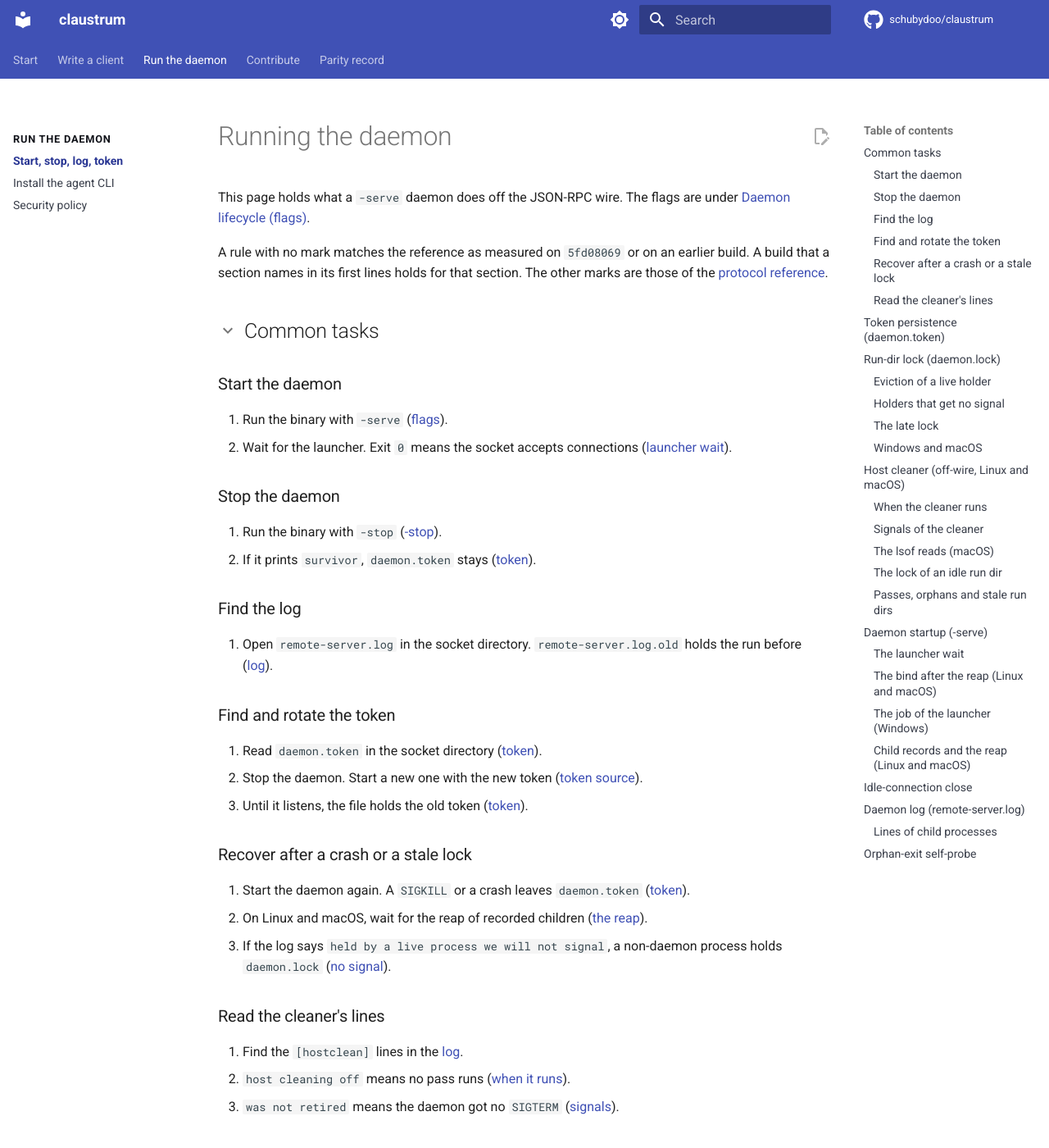
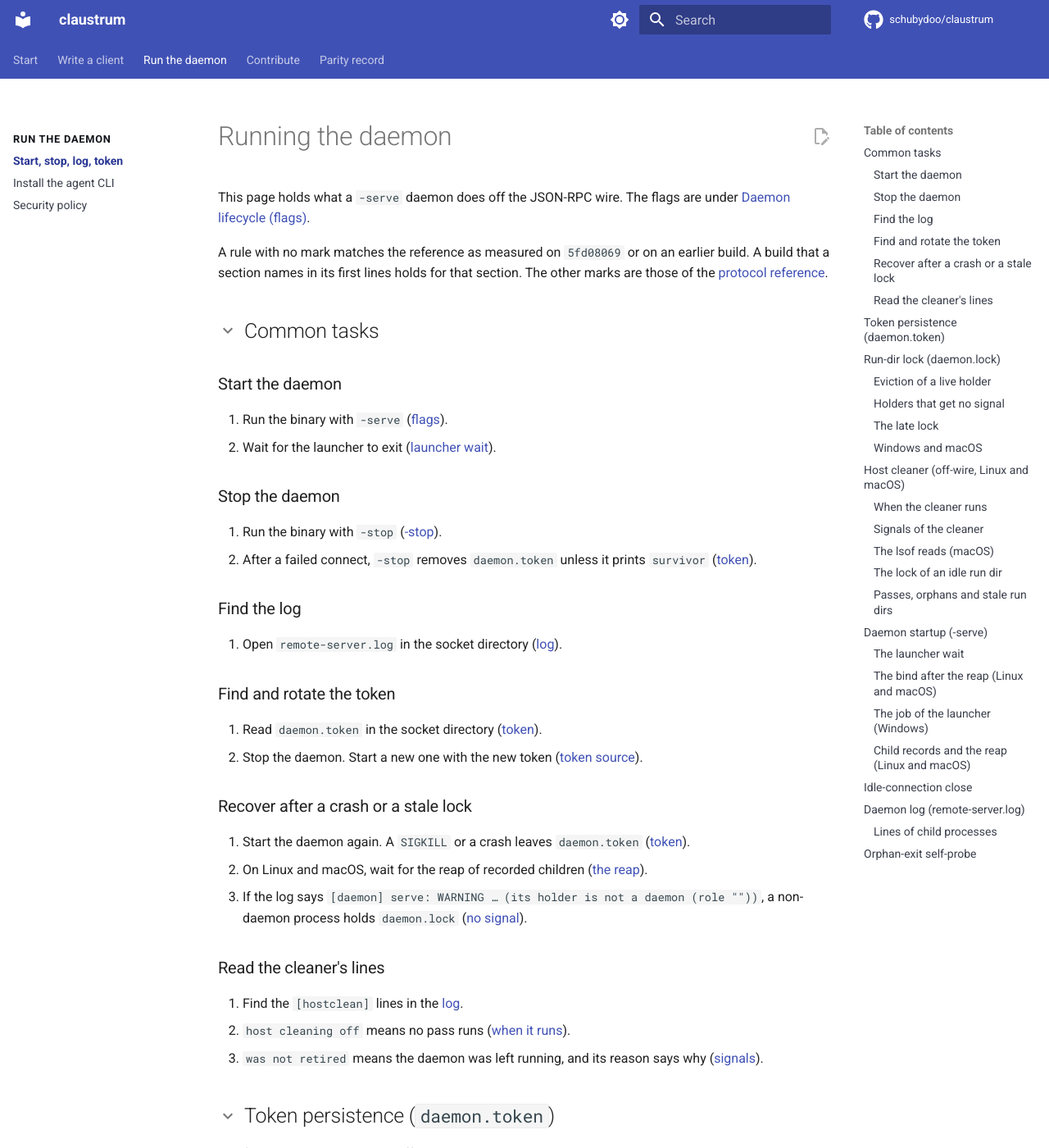
Before and after one commit to schubydoo/claustrum, an MkDocs documentation site: the page built from docs/DAEMON.md, in a window 1280 px wide and 1400 px high. Shown: the whole window at 82% size. Built offline with MkDocs 1.6.1 and Material for MkDocs 9.7.7, drawn with Linux system fonts in a browser that asks for light colours; comment, search, counter and statistics services are not loaded; some of the changed text lies outside the part shown.

Commit message:
docs: fix DAEMON.md how-to steps and a signal sentence
Co-Authored-By: Claude Opus 5.5 <noreply@anthropic.com>

```diff
--- a/docs/DAEMON.md
+++ b/docs/DAEMON.md
@@ -12,34 +12,33 @@ section. The other marks are those of the [protocol reference](PROTOCOL.md).
 ### Start the daemon
 
 1. Run the binary with `-serve` ([flags](PROTOCOL.md#-serve-run-the-daemon)).
-2. Wait for the launcher. Exit `0` means the socket accepts connections ([launcher wait](#the-launcher-wait)).
+2. Wait for the launcher to exit ([launcher wait](#the-launcher-wait)).
 
 ### Stop the daemon
 
 1. Run the binary with `-stop` ([-stop](PROTOCOL.md#-stop-ask-a-running-daemon-to-shut-down)).
-2. If it prints `survivor`, `daemon.token` stays ([token](#token-persistence-daemontoken)).
+2. After a failed connect, `-stop` removes `daemon.token` unless it prints `survivor` ([token](#token-persistence-daemontoken)).
 
 ### Find the log
 
-1. Open `remote-server.log` in the socket directory. `remote-server.log.old` holds the run before ([log](#daemon-log-remote-serverlog)).
+1. Open `remote-server.log` in the socket directory ([log](#daemon-log-remote-serverlog)).
 
 ### Find and rotate the token
 
 1. Read `daemon.token` in the socket directory ([token](#token-persistence-daemontoken)).
 2. Stop the daemon. Start a new one with the new token ([token source](PROTOCOL.md#the-token-source)).
-3. Until it listens, the file holds the old token ([token](#token-persistence-daemontoken)).
 
 ### Recover after a crash or a stale lock
 
 1. Start the daemon again. A `SIGKILL` or a crash leaves `daemon.token` ([token](#token-persistence-daemontoken)).
 2. On Linux and macOS, wait for the reap of recorded children ([the reap](#the-bind-after-the-reap-linux-and-macos)).
-3. If the log says `held by a live process we will not signal`, a non-daemon process holds `daemon.lock` ([no signal](#holders-that-get-no-signal)).
+3. If the log says `[daemon] serve: WARNING … (its holder is not a daemon (role ""))`, a non-daemon process holds `daemon.lock` ([no signal](#holders-that-get-no-signal)).
 
 ### Read the cleaner's lines
 
 1. Find the `[hostclean]` lines in the [log](#daemon-log-remote-serverlog).
 2. `host cleaning off` means no pass runs ([when it runs](#when-the-cleaner-runs)).
-3. `was not retired` means the daemon got no `SIGTERM` ([signals](#signals-of-the-cleaner)).
+3. `was not retired` means the daemon was left running, and its reason says why ([signals](#signals-of-the-cleaner)).
 
 ## Token persistence (`daemon.token`)
 
@@ -94,8 +93,8 @@ answers. The `startedAt` match is measured on macOS too. From the code:
 `sysctl kern.bootsessionuuid` on macOS, and the record has no `node` if that
 identity is unknown.
 
-On a graceful stop the daemon removes its own `rpc.sock`, kills its child groups, removes `daemon.token` (see
-[What the stop does](protocol/server.md#what-the-stop-does)), truncates
+On a graceful stop the daemon removes its own `rpc.sock`, kills its child groups and then removes `daemon.token` (see
+[What the stop does](protocol/server.md#what-the-stop-does)). Last it truncates
 the record and releases the lock. `daemon.lock` stays, empty.
 
 ### Eviction of a live holder
@@ -475,7 +474,7 @@ At a `-serve` start, after the run-dir lock and before the bind, the daemon read
 - It reads at most 4096 bytes of a record. A record whose first 4096 bytes are not one JSON value is removed, with no signal.
 - If `children` is not a real folder, it reads, signals and removes nothing. That is measured for a symbolic link to a folder. The other kinds are claustrum's own.
 
-A record of a daemon that is alive stays. So does a record from another machine, for 30 days (from the code). On macOS a `daemonStart` with two blanks before a one-digit day does not match the live daemon, so a new daemon reads that live daemon as gone. An older claustrum build wrote such a text on days 1 to 9 of a month. That daemon's children then take the test below, and one whose `start` matches gets `SIGTERM`. A record of a dead pid is removed. So is a record from an earlier boot of this machine (from the code). For a record of a dead daemon on this machine, the daemon tests the process. A recorded child's group gets `SIGTERM`. Else the record goes with no signal. The test has four parts:
+A record of a daemon that is alive stays. So does a record from another machine, for 30 days (from the code). On macOS a `daemonStart` with two blanks before a one-digit day does not match the live daemon, so a new daemon reads that live daemon as gone. An older claustrum build wrote such a text on days 1 to 9 of a month. That daemon's children then take the test below, and one whose `start` matches gets `SIGTERM`. A record of a dead pid is removed. So is a record from an earlier boot of this machine (from the code). For a record of a dead daemon on this machine, the daemon tests the process. If it still is the recorded child, its group gets `SIGTERM`. Else the record goes with no signal. The test has four parts:
 
 - The process started at the recorded `start`, so the pid is not reused. On macOS a `start` with two blanks before a one-digit day does not match.
 - It leads its own process group.
```
Also changed, not shown: 1 other file.
